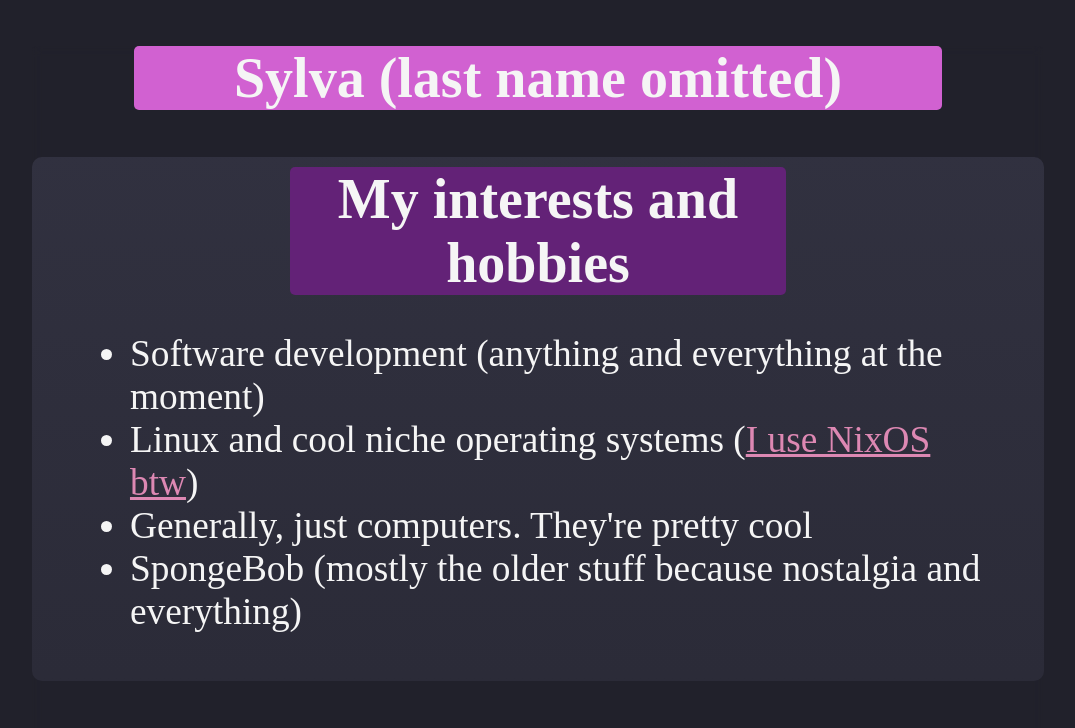
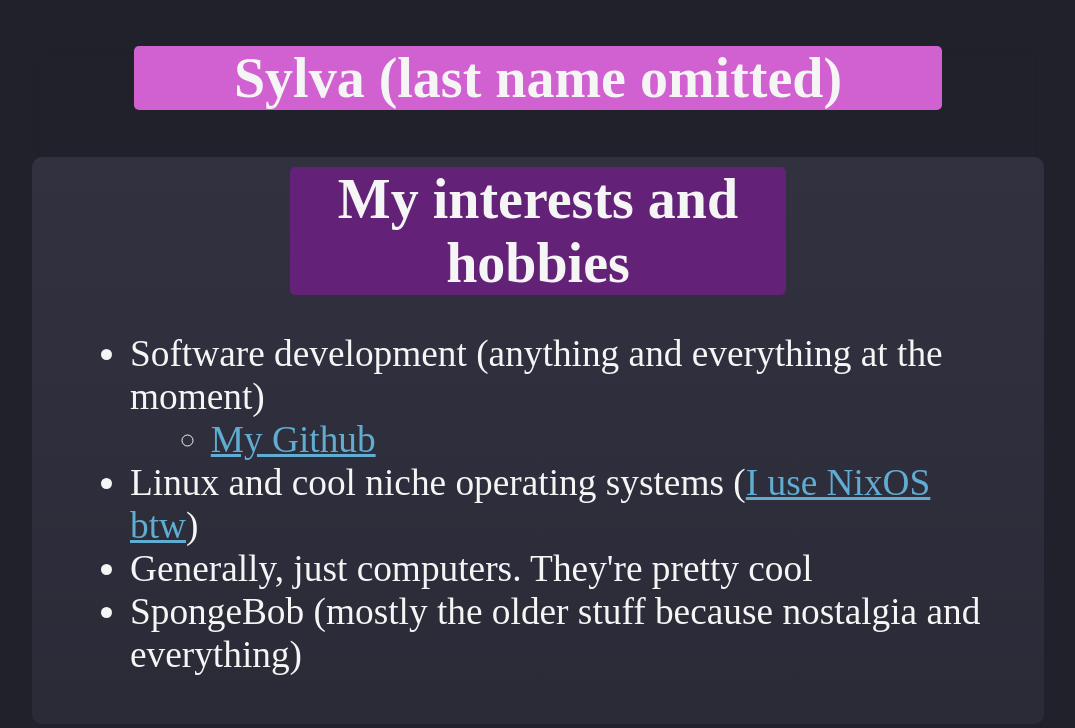
Before and after one commit to SqueakyBeaver/SqueakyBeaver.github.io, a plain HTML site: page index.html in a window 1280 px wide. Shown: the top 728 px of the page, without its empty margins (102-1177 px from the left). Drawn offline with Linux system fonts and the light colour scheme.

Commit message:
Better links

```diff
--- a/css/main.css
+++ b/css/main.css
@@ -5,6 +5,21 @@
     background-size: cover; */
     background: hsl(240, 13%, 15%);
     overflow: hidden;
+}
+
+a:link {
+    color: hsl(200, 55%, 60%);
+    text-decoration: underline;
+
+}
+
+a:visited {
+    color: hsl(330, 55%, 70%);
+    text-decoration: underline;
+}
+
+a:hover {
+    text-decoration: none;
 }
 
 .main-area {
@@ -51,13 +66,7 @@
     text-align: left;
 }
 
-a:visited {
-    color: hsl(360, 55%, 60%)
-}
 
-a:link {
-    color: hsl(330, 55%, 70%)
-}
 
 .interests h1 {
     background-color: hsl(286, 55%, 30%);
--- a/index.html
+++ b/index.html
@@ -20,7 +20,10 @@
             <h1>My interests and hobbies</h1>
             <ul>
                 <li>
-                    Software development (anything and everything at the moment)
+                    Software development (anything and everything at the moment) <br />
+                    <ul>
+                        <li><a href="https://github.com/SqueakyBeaver">My Github</a></li>
+                    </ul>
                 </li>
                 <li>
                     Linux and cool niche operating systems (<a href="https://github.com/SqueakyBeaver/nixos-config">I
```
